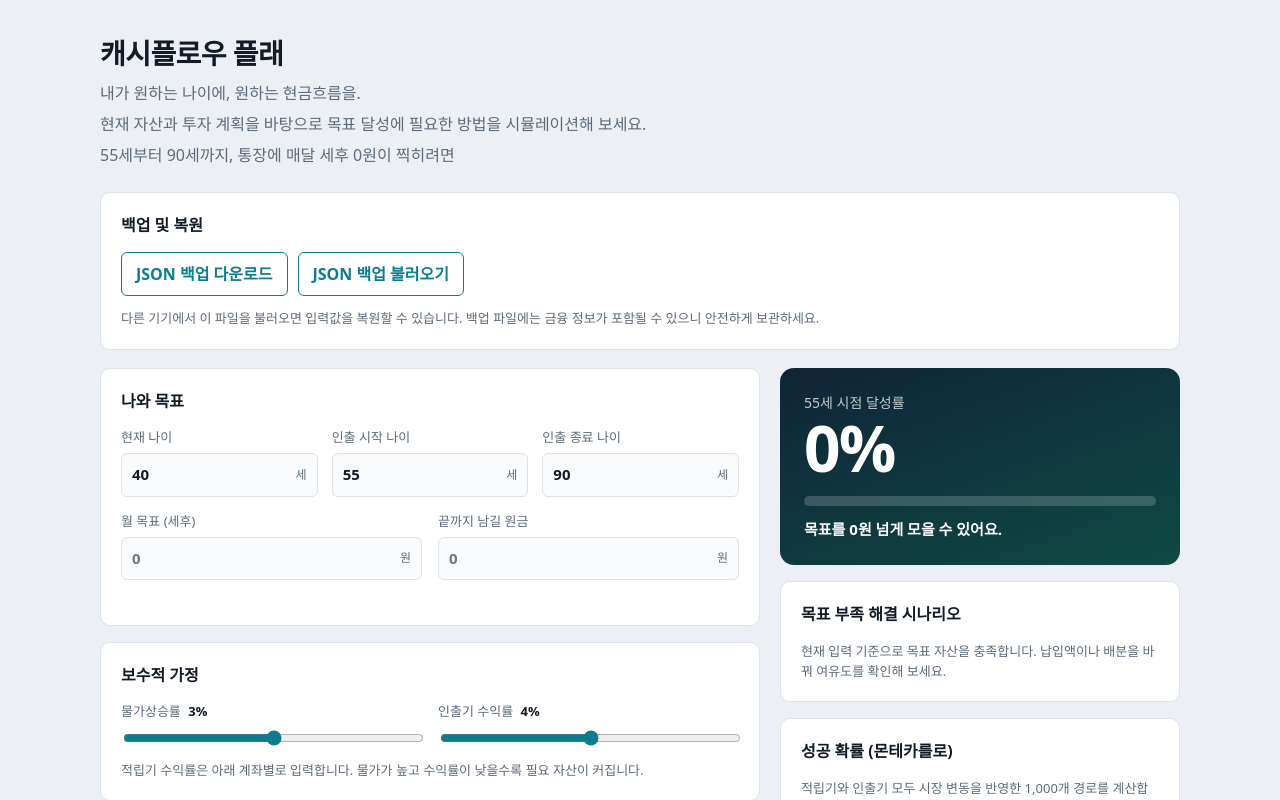
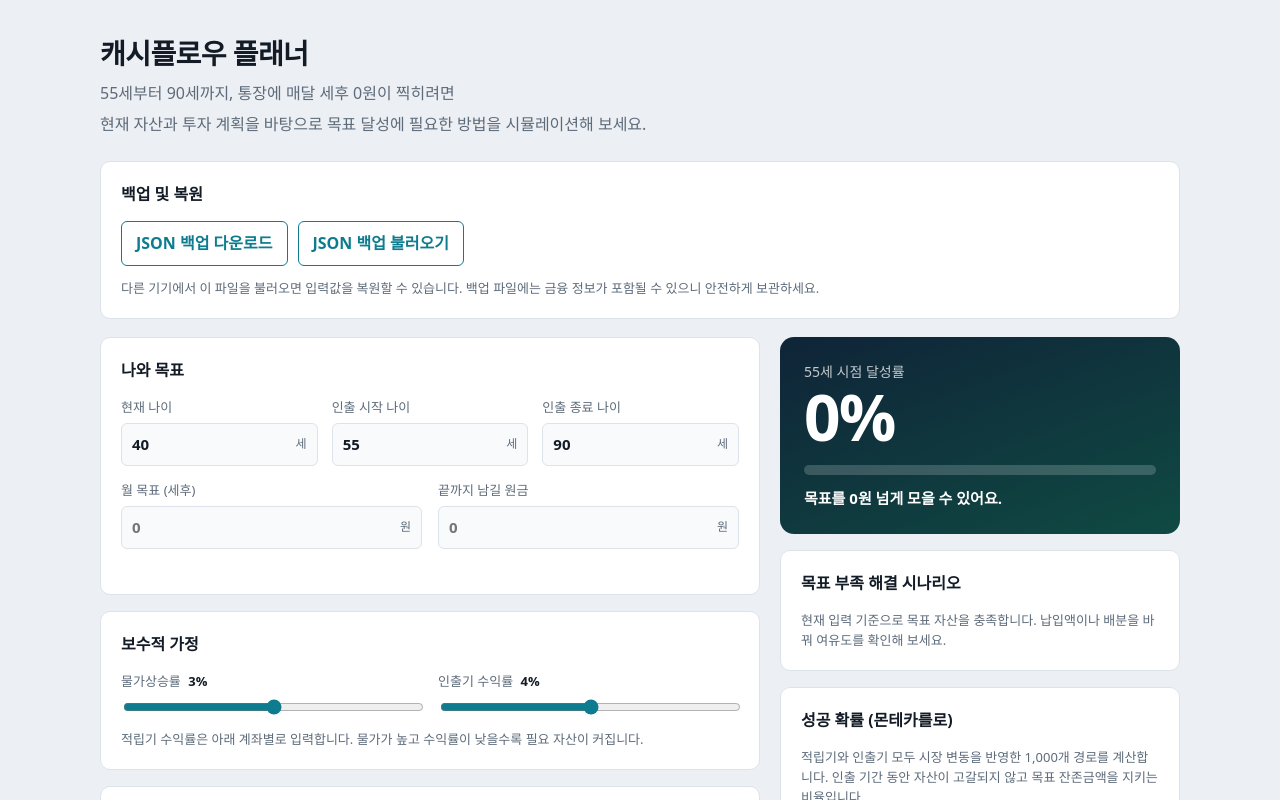
Before and after one commit to monicajeong-dev/portfolio-sim, a React (Vite) app: page / in a window 1280 px wide. Shown: the top 800 px of the page. Built offline with nearby package versions, Linux system fonts and the light colour scheme.

Commit message:
Update App.tsx

```diff
--- a/App.tsx
+++ b/App.tsx
@@ -360,15 +360,15 @@ export default function App() {
   return (
     <div className="page">
       <header className="top">
-        <h1>캐시플로우 플래</h1>
-        <p>내가 원하는 나이에, 원하는 현금흐름을.</p>
-        <p>
-          현재 자산과 투자 계획을 바탕으로
-          목표 달성에 필요한 방법을 시뮬레이션해 보세요.</p>
+        <h1>캐시플로우 플래너</h1>
         <p>
           {s.retireAge}세부터 {s.endAge}세까지,
           통장에 매달 세후 {won(s.monthly)}이 찍히려면
         </p>
+        <p>
+          현재 자산과 투자 계획을 바탕으로
+          목표 달성에 필요한 방법을 시뮬레이션해 보세요.</p>
+
       </header>
 
       <section className="card backup-tools">
```
